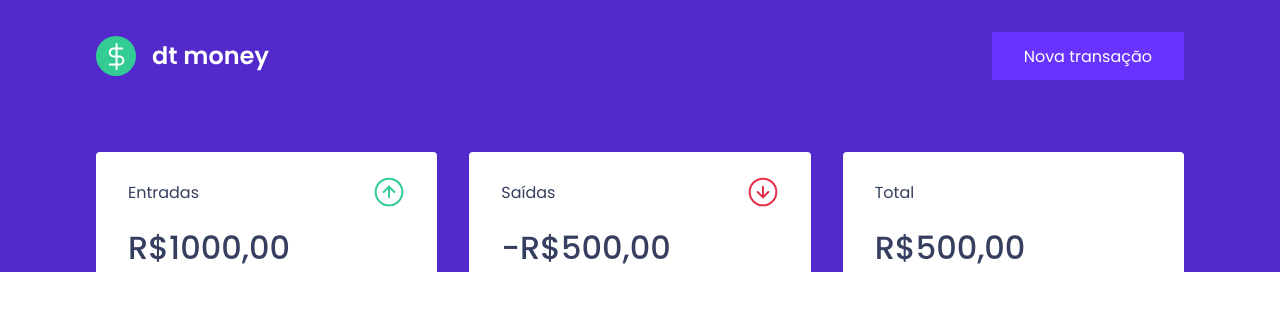
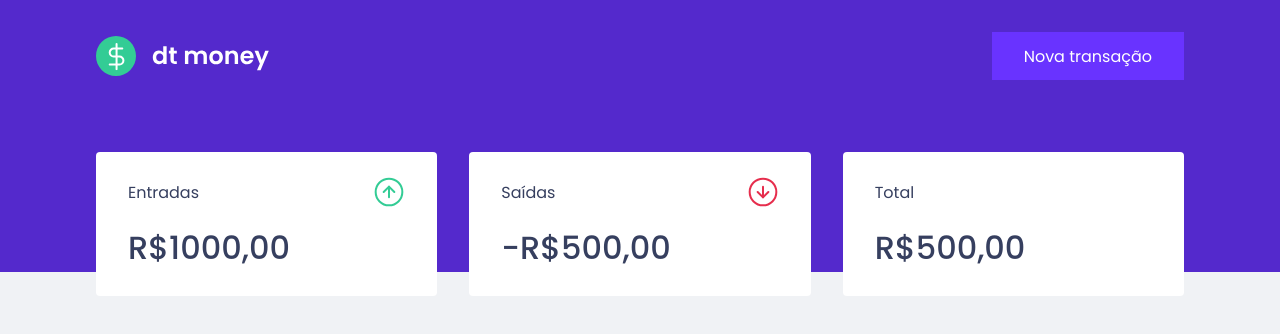
Before and after one commit to pinheiroduda/ignite-rocketseat-dtmoney, a React (Create React App) app: page / in a window 1280 px wide. Shown: the top 334 px of the page. Built offline with nearby package versions, Linux system fonts and the light colour scheme.

Commit message:
refactor: background color

```diff
--- a/src/styles/global.ts
+++ b/src/styles/global.ts
@@ -2,7 +2,6 @@ import { createGlobalStyle } from 'styled-components'
 
 export const GlobalStyle = createGlobalStyle`
   :root {
-    --background: #f0f2f5;
     --red: #e52e4d;
     --green: #33cc95;
     --blue: #5429cc;
@@ -33,7 +32,7 @@ export const GlobalStyle = createGlobalStyle`
   }
 
   body {
-    background: var(---background);
+    background: #f0f2f5;
     -webkit-font-smoothing: antialiased;
   }
 
```
